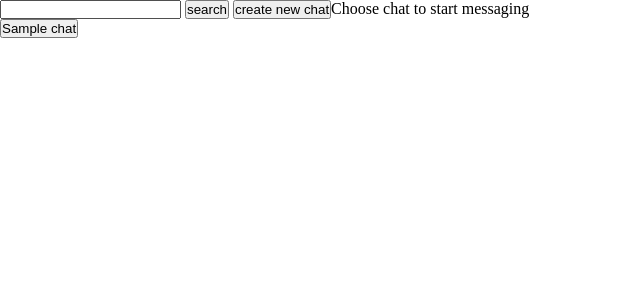
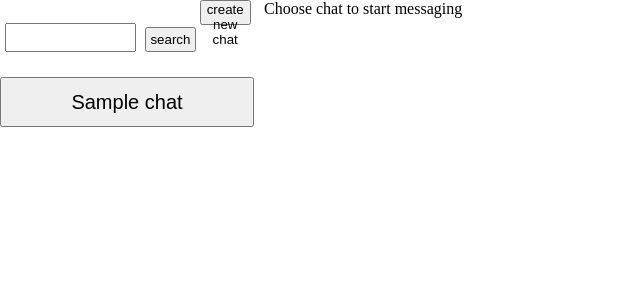
Before and after one commit to FedAlKir/Web-chat, a Flask app: page /main in a window 1280 px wide. Shown: the top 300 px of the page, without its empty margins (0-640 px from the left). Run offline with Flask 3, Linux system fonts and the light colour scheme; the visitor is signed in with stand-in values (Sample User, id 1); tables that the repository leaves empty hold one stand-in row (values such as "Sample post").

Commit message:
Update main_style.css

```diff
--- a/MyFirstServer/static/main_style.css
+++ b/MyFirstServer/static/main_style.css
@@ -7,34 +7,36 @@ body{
     display: flex;
 }
 
-.chat_list_div{
+#chat_list_div{
     width: 20%;
     height: 100%;
+    overflow-y: auto;
 }
 
-.search_chat input{
+#search_chat input{
     margin: 5px;
-    width: 80%;
+    width: 50%;
     height: 25px;
     font-size: 20px;
 }
 
-.search_chat button{
-    width: 15%;
+#search_chat button{
+    width: 20%;
     height: 25px;
 }
 
-.chat_list{
+#chat_list{
     margin-top: 20px;
+    overflow-y: auto;
 }
 
-.chat_list button{
+#chat_list button{
     width: 100%;
     height: 50px;
     font-size: 20px;
 }
 
-.chat{
+#chat{
     width: 80%;
     height: 100%;
     margin-left: 10px;
@@ -44,20 +46,20 @@ body{
     font-size: 20px;
 }
 
-.message_input{
+#message_input{
     width: 100%;
     height: 50px;
     position: fixed;
     bottom: 0;
 }
 
-.message_input input{
+#message_input input{
     width: 75%;
     height: 25px;
     font-size: 20px;
 }
 
-.message_input button{
+#message_input button{
     width: 3%;
     height: 25px;
 }
```
